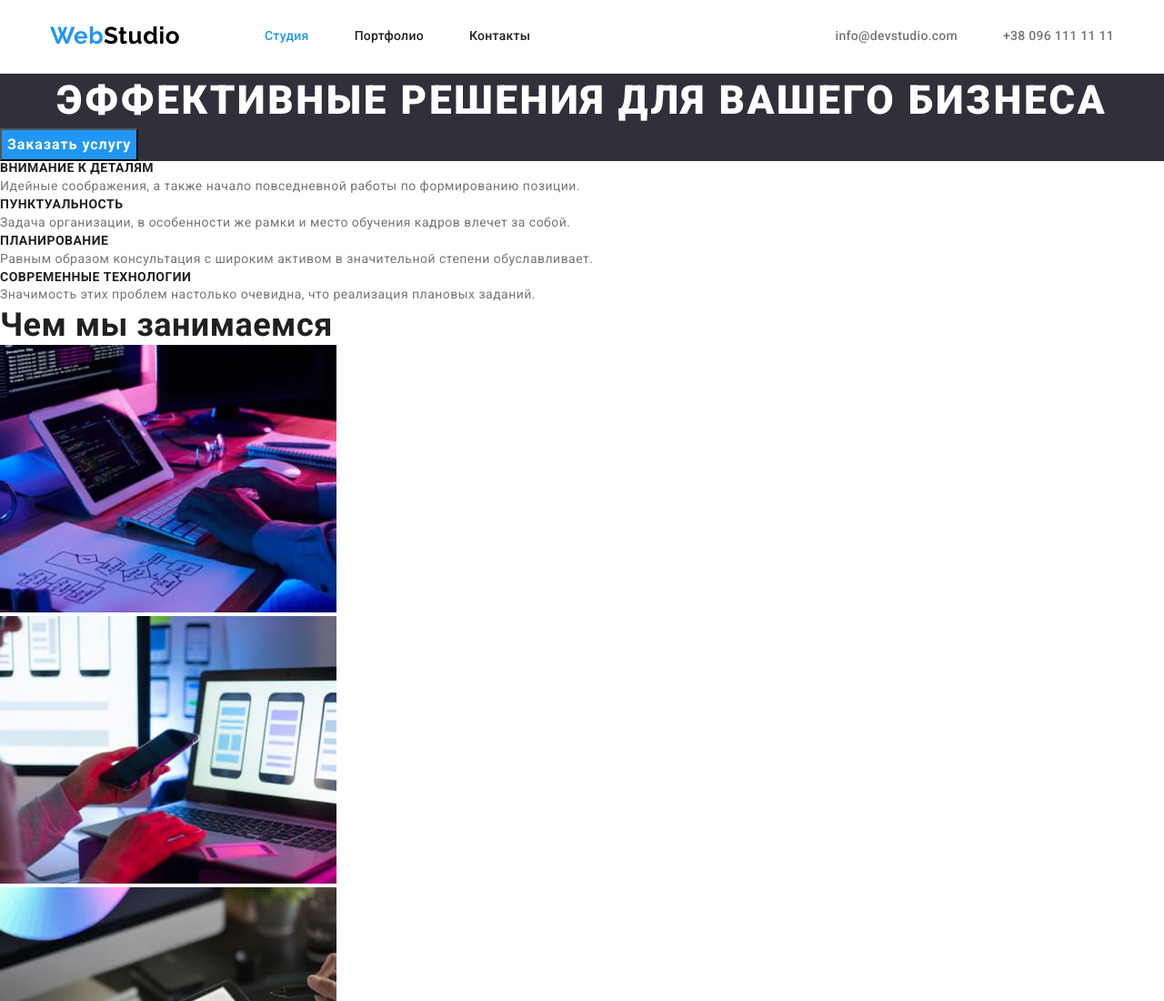
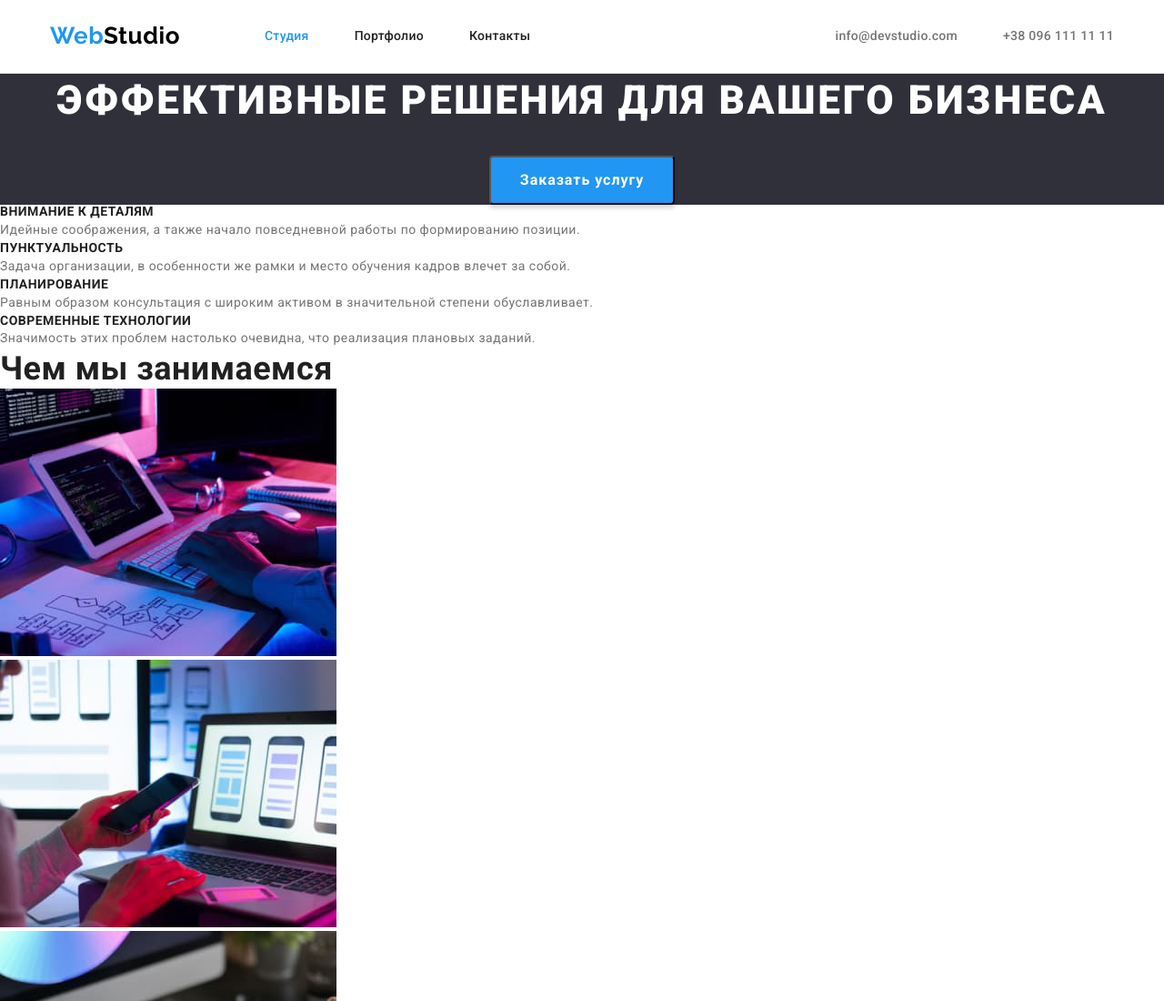
Before and after one commit to Ruslan4444/goit-markup-hw-03, a plain HTML site: page index.html in a window 1280 px wide. Shown: the top 1100 px of the page at 91% size. Drawn offline with nearby package versions, Linux system fonts and the light colour scheme.

Commit message:
Завершено hero

```diff
--- a/css/styles.css
+++ b/css/styles.css
@@ -23,7 +23,7 @@ body {
 }
 .container {
   width: 1200px;
-  margin: auto;
+  margin: 0 auto;
   padding-left: 15px;
   padding-right: 15px;
 }
@@ -127,12 +127,21 @@ ul {
   color: var(--accent-color);
 }
 /* ----------- HERO ------------*/
+.hero-container {
+  text-align: center;
+}
+.hero-btn {
+  box-shadow: 0px 4px 4px rgba(0, 0, 0, 0.15);
+  border-radius: 4px;
+  padding: 10px 32px;
+}
 .hero {
   background-color: var(--secondary-bg-color);
 }
 .hero-title {
+  margin-bottom: 30px;
+
   color: var(--primary-color);
-
   font-weight: 900;
   font-size: 44px;
   line-height: 1.36;
--- a/index.html
+++ b/index.html
@@ -55,8 +55,10 @@
     <main>
       <!-- Hero -->
       <section class="hero">
-        <h1 class="hero-title">Эффективные решения для вашего бизнеса</h1>
-        <button type="button" class="btn hero-btn">Заказать услугу</button>
+        <div class="hero-container container">
+          <h1 class="hero-title">Эффективные решения для вашего бизнеса</h1>
+          <button type="button" class="btn hero-btn">Заказать услугу</button>
+        </div>
       </section>
       <!-- Our advantages -->
       <section class="advantages">
```
